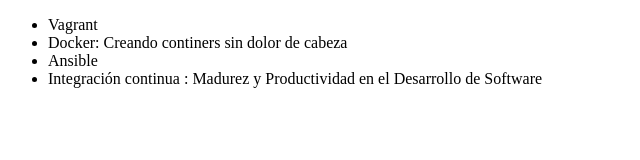
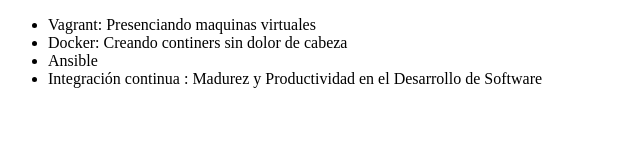
Before and after one commit to Draidas/alura-git, a plain HTML site: page index.html in a window 1280 px wide. Shown: the whole page, without its empty margins (0-640 px from the left). Drawn offline with Linux system fonts and the light colour scheme.

Commit message:
Corrigiendo curso de vagrant

```diff
--- a/index.html
+++ b/index.html
@@ -6,7 +6,7 @@
 </head>
 <body>
      <ul>
-         <li> Vagrant </li>
+         <li> Vagrant: Presenciando maquinas virtuales </li>
          <li> Docker: Creando continers sin dolor de cabeza </li>
          <li> Ansible </li>
          <li> Integración continua : Madurez y Productividad en el Desarrollo de Software </li>
```
